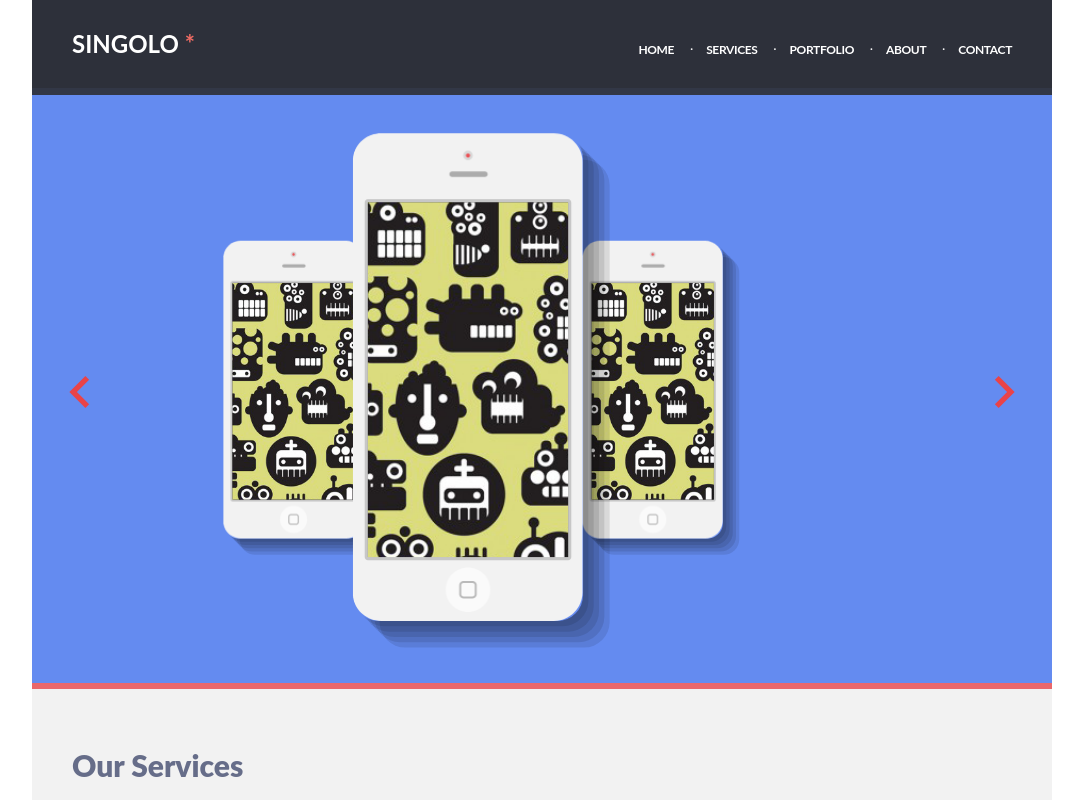
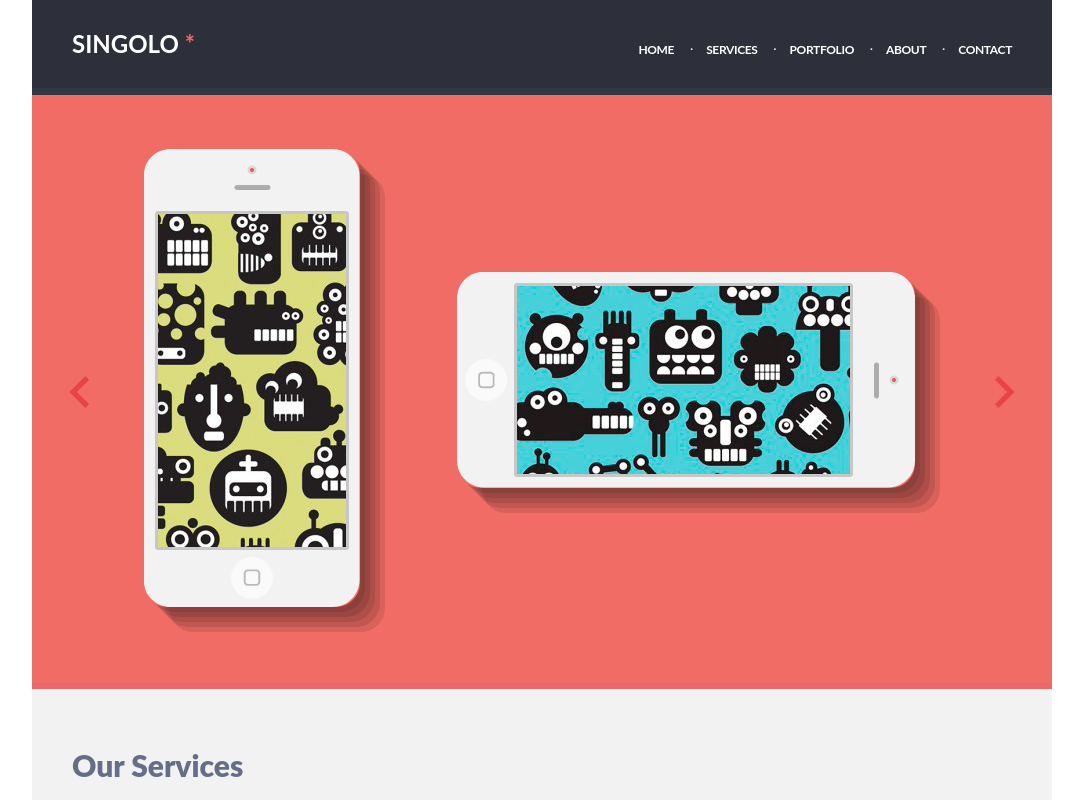
Before and after one commit to tanyushanel/singolo-angular, an Angular app: page / in a window 1280 px wide. Shown: the top 800 px of the page, without its empty margins (98-1181 px from the left). Built offline with nearby package versions, Linux system fonts and the light colour scheme.

Commit message:
slider css

```diff
--- a/src/app/slider/slider.component.html
+++ b/src/app/slider/slider.component.html
@@ -1,20 +1,24 @@
 <div class="slider container">
-    <div class="btn prev material-icons">
+    <div class="btn prev material-icons"
+         (click)="shiftImg()">
         keyboard_arrow_left
     </div>
     <ul class="slider-images">
-        <li class="sld-img sld-img-1">
+        <li class="sld-img sld-img-1"
+            [style.display]="toggler ? 'block' : 'none'">
             <app-phone class="phone"></app-phone>
             <app-phone class="phone horizont"
                        [isHorizontal]="true"></app-phone>
         </li>
-        <li class="sld-img sld-img-2">
+        <li class="sld-img sld-img-2"
+            [style.display]="toggler ? 'none' : 'block'">
             <app-phone class="phone mini"></app-phone>
-            <app-phone class="phone maxi"></app-phone>
+            <app-phone class="phone maxi "></app-phone>
             <app-phone class="phone mini"></app-phone>
         </li>
     </ul>
-    <div class="btn next material-icons">
+    <div class="btn next material-icons"
+         (click)="shiftImg()">
         keyboard_arrow_right
     </div>
 </div>
--- a/src/app/slider/slider.component.scss
+++ b/src/app/slider/slider.component.scss
@@ -62,15 +62,15 @@
   background: #648bf0;
 }
 
-.phone.mini:first-child {
+.mini:first-child {
   transform: scale(0.65) translate(4rem, 0.65rem);
 }
 
-.phone.mini:last-child {
+.mini:last-child {
   transform: scale(0.65) translate(-3rem, 0.65rem);
 }
 
-.phone.maxi {
+.maxi {
   position: relative;
   transform: scale(1.065);
   z-index: 2;
--- a/src/app/slider/slider.component.ts
+++ b/src/app/slider/slider.component.ts
@@ -6,12 +6,13 @@ import { Component, OnInit } from '@angular/core';
   styleUrls: ['./slider.component.scss'],
 })
 export class SliderComponent implements OnInit {
-  width: string = '100%';
-  shiftImg(): void {
-    setTimeout(() => {});
-  }
+  toggler: boolean = true;
 
   constructor() {}
 
+  shiftImg(): void {
+    this.toggler = !this.toggler;
+  }
+
   ngOnInit(): void {}
 }
```
